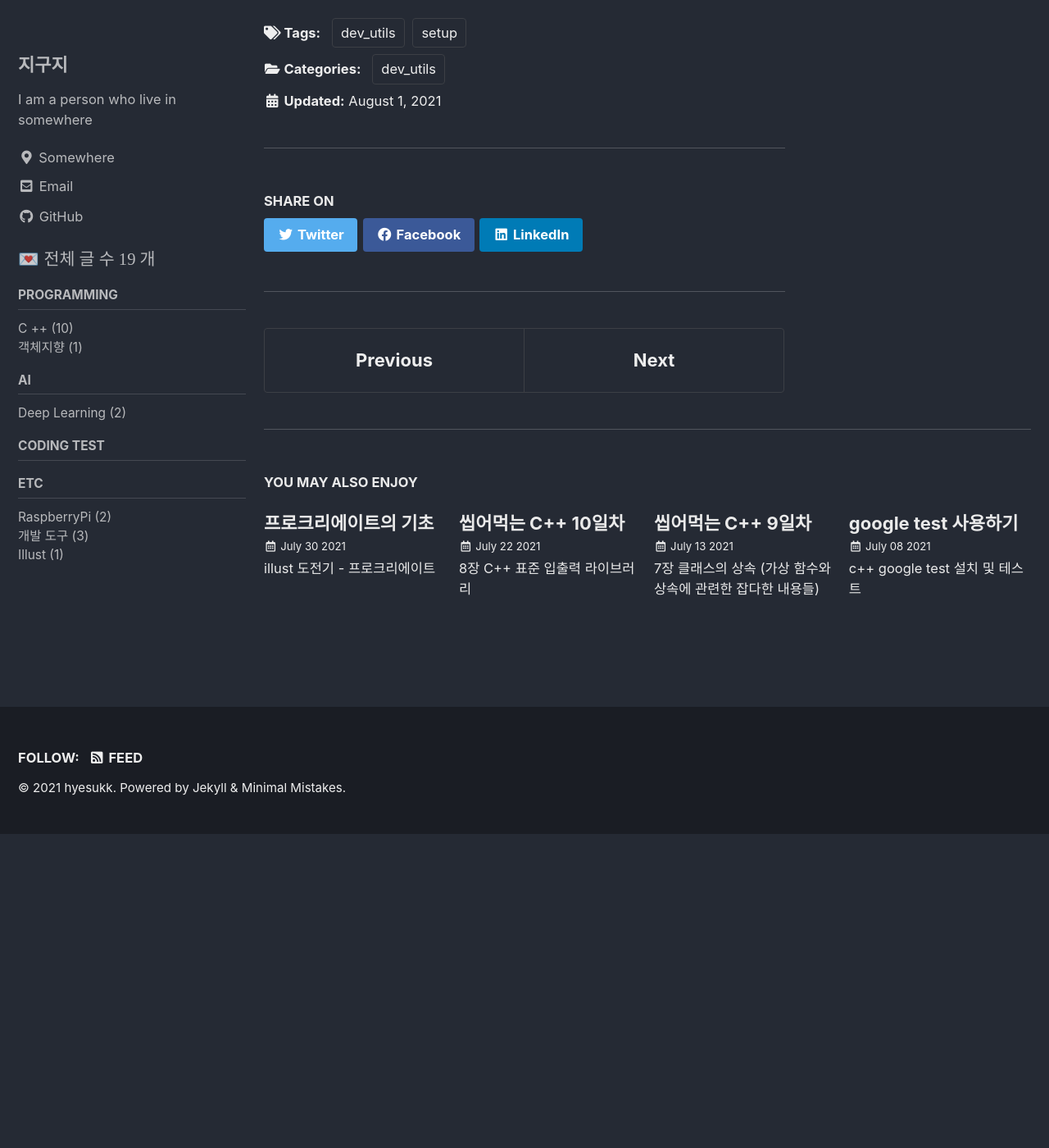
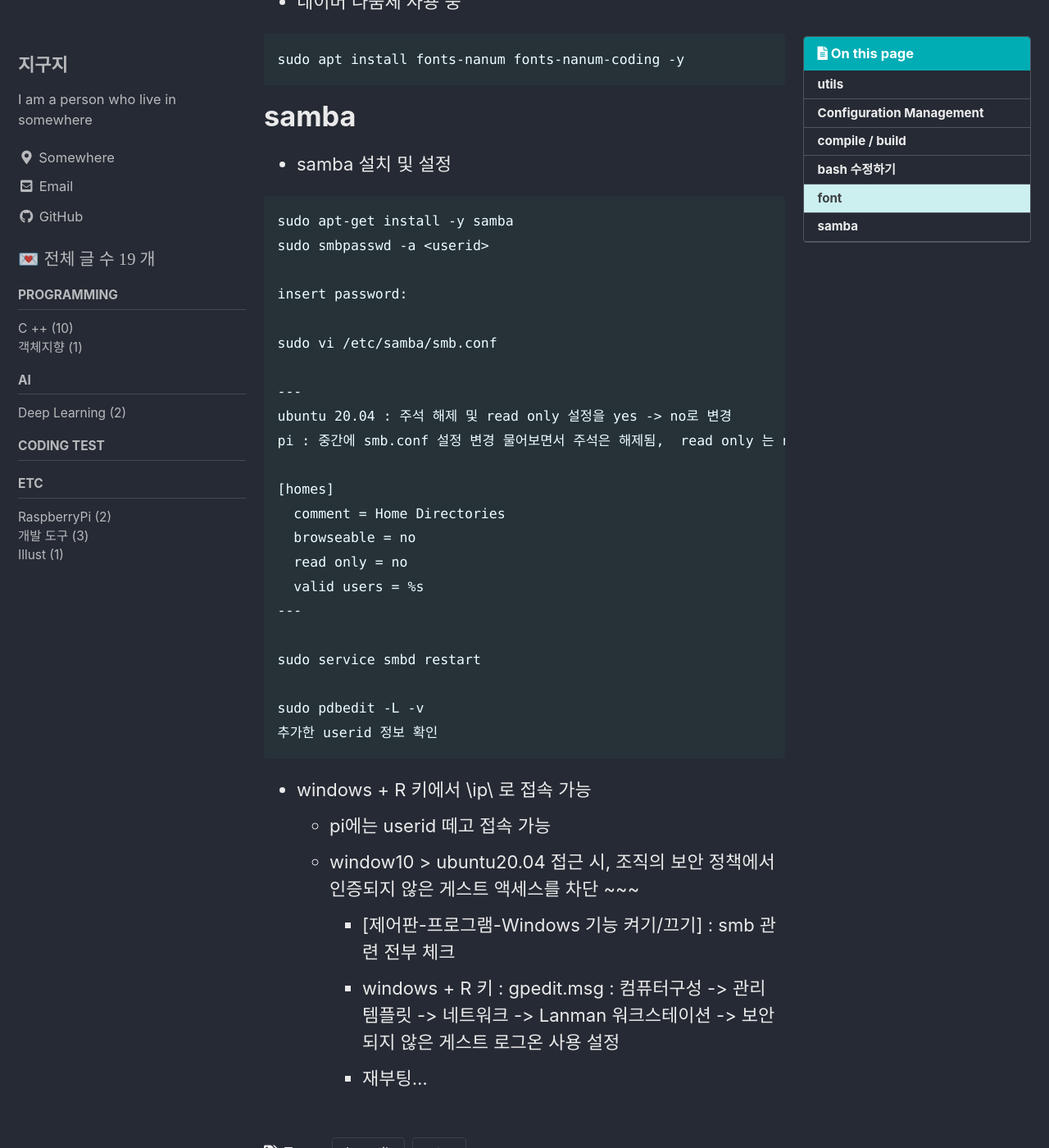
Before and after one commit to hyesuk-k/hyesuk-k.github.io, a Jekyll site: the page built from _posts/2021-07-30-dev_settings.md, in a window 1280 px wide and 1400 px high, scrolled down 4061 px. Shown: the whole window at 82% size. Built offline with Jekyll 4.4.1, drawn with Linux system fonts in a browser that asks for light colours; cached includes are drawn as plain includes; before the commit the page ends 5078 px from its top, so only the background shows below that; some of the changed text lies outside the part shown.

Commit message:
[dev_utils] smb 설정

````diff
--- a/_posts/2021-07-30-dev_settings.md
+++ b/_posts/2021-07-30-dev_settings.md
@@ -23,6 +23,9 @@ last_modified_at: 2021-08-01
 * vim
     + 이전 vim_settings 포스팅 [참고](https://hyesukk.github.io/dev_utils/vim_settings/)
     + colorscheme 변경하기 (default / )
+* putty vim에서 방향키 동작 안할 때 (keyboard : VT100+ 설정)
+    + vi ~/.exrc
+    + 추가 후 저장 : set nocp
 * tmux
     + 세션 내 마우스 스크롤 기능
         - default : ctrl + b +[ 및 q
@@ -150,3 +153,39 @@ source ~/.bashrc
 ```
 sudo apt install fonts-nanum fonts-nanum-coding -y
 ```
+
+# samba
+
+* samba 설치 및 설정
+
+```
+sudo apt-get install -y samba
+sudo smbpasswd -a <userid>
+
+insert password:
+
+sudo vi /etc/samba/smb.conf
+
+---
+ubuntu 20.04 : 주석 해제 및 read only 설정을 yes -> no로 변경
+pi : 중간에 smb.conf 설정 변경 물어보면서 주석은 해제됨,  read only 는 no로 변경 필요
+
+[homes]
+  comment = Home Directories
+  browseable = no
+  read only = no
+  valid users = %s
+---
+
+sudo service smbd restart
+
+sudo pdbedit -L -v
+추가한 userid 정보 확인
+```
+
+* windows + R 키에서 \\ip\\<userid> 로 접속 가능
+  + pi에는 userid 떼고 접속 가능
+  + window10 > ubuntu20.04 접근 시, 조직의 보안 정책에서 인증되지 않은 게스트 액세스를 차단 ~~~
+    - [제어판-프로그램-Windows 기능 켜기/끄기] : smb 관련 전부 체크
+    - windows + R 키 : gpedit.msg : 컴퓨터구성 -> 관리 템플릿 -> 네트워크 -> Lanman 워크스테이션 -> 보안되지 않은 게스트 로그온 사용 설정
+    - 재부팅...
````
Also changed, not shown: other parts of _posts/2021-07-30-dev_settings.md (+1 -1 lines).
